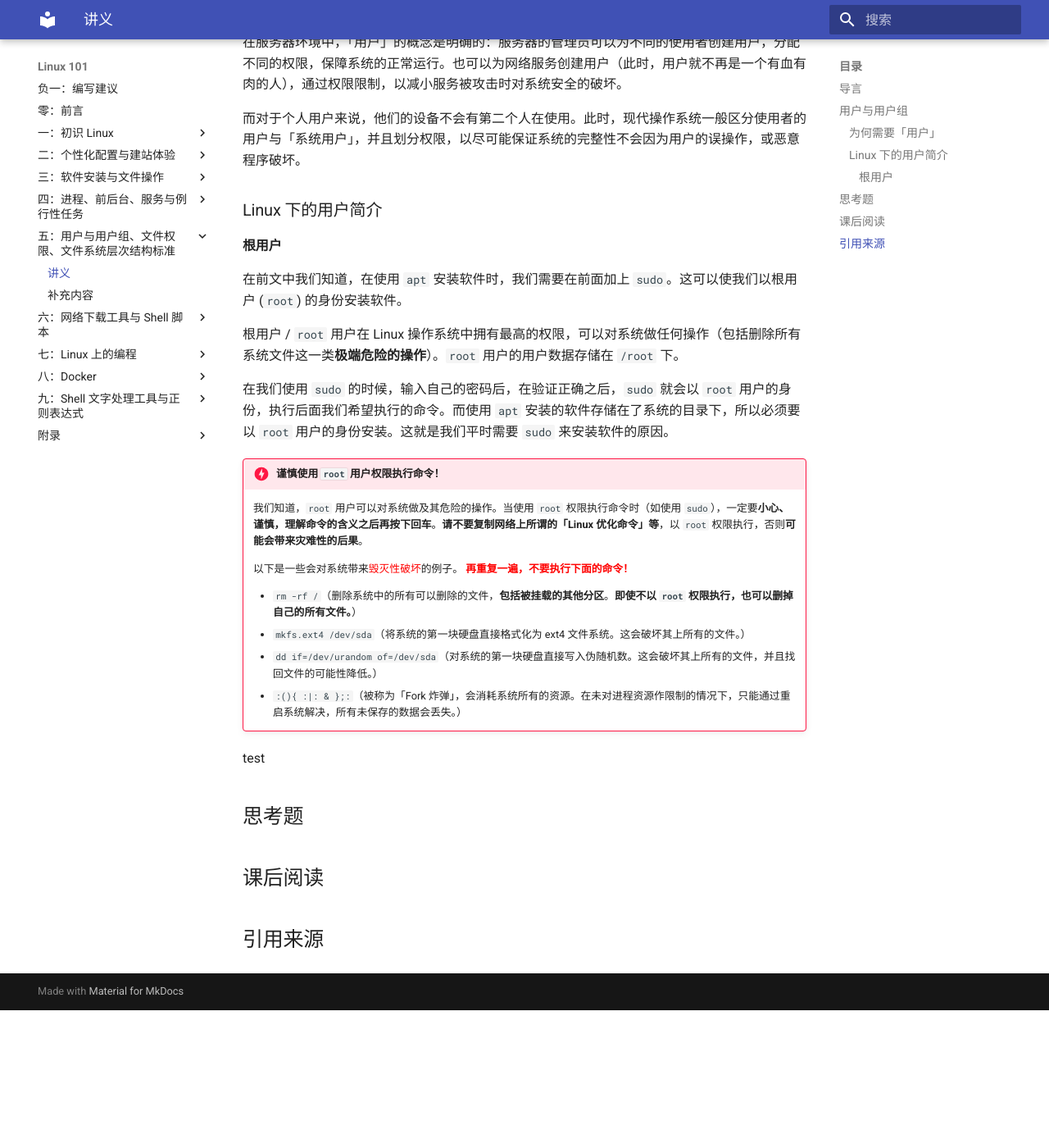
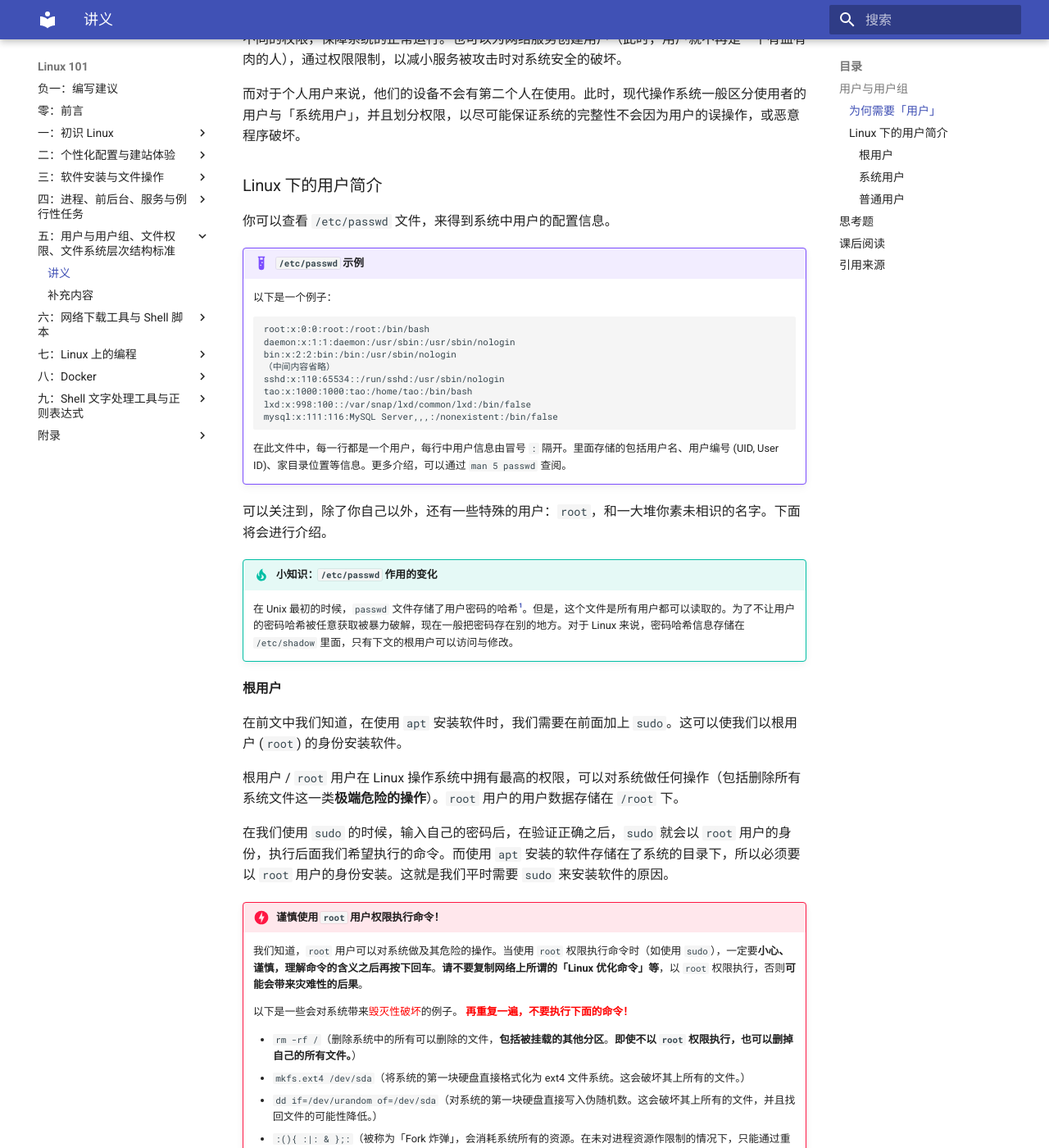
Before and after one commit to ustclug/Linux101-docs, an MkDocs documentation site: the page built from docs/Ch05/1.md, in a window 1280 px wide and 1400 px high, scrolled down 647 px. Shown: the whole window at 82% size. Built offline with MkDocs 1.6.1 and Material for MkDocs 9.7.7, drawn with Linux system fonts in a browser that asks for light colours; before the commit the page ends 1879 px from its top, so only the background shows below that; some of the changed text lies outside the part shown.

Commit message:
Ch05: commit yesterday's writing

````diff
--- a/docs/Ch05/1.md
+++ b/docs/Ch05/1.md
@@ -22,6 +22,31 @@
 而对于个人用户来说，他们的设备不会有第二个人在使用。此时，现代操作系统一般区分使用者的用户与「系统用户」，并且划分权限，以尽可能保证系统的完整性不会因为用户的误操作，或恶意程序破坏。
 
 ### Linux 下的用户简介
+
+你可以查看 `/etc/passwd` 文件，来得到系统中用户的配置信息。
+
+!!! example "`/etc/passwd` 示例"
+
+    以下是一个例子：
+
+    ```
+    root:x:0:0:root:/root:/bin/bash
+    daemon:x:1:1:daemon:/usr/sbin:/usr/sbin/nologin
+    bin:x:2:2:bin:/bin:/usr/sbin/nologin
+    （中间内容省略）
+    sshd:x:110:65534::/run/sshd:/usr/sbin/nologin
+    tao:x:1000:1000:tao:/home/tao:/bin/bash
+    lxd:x:998:100::/var/snap/lxd/common/lxd:/bin/false
+    mysql:x:111:116:MySQL Server,,,:/nonexistent:/bin/false
+    ```
+
+    在此文件中，每一行都是一个用户，每行中用户信息由冒号 `:` 隔开。里面存储的包括用户名、用户编号 (UID, User ID)、家目录位置等信息。更多介绍，可以通过 `man 5 passwd` 查阅。
+
+可以关注到，除了你自己以外，还有一些特殊的用户：`root`，和一大堆你素未相识的名字。下面将会进行介绍。
+
+!!! tip "小知识：`/etc/passwd` 作用的变化"
+
+    在 Unix 最初的时候，`passwd` 文件存储了用户密码的哈希[^1]。但是，这个文件是所有用户都可以读取的。为了不让用户的密码哈希被任意获取被暴力破解，现在一般把密码存在别的地方。对于 Linux 来说，密码哈希信息存储在 `/etc/shadow` 里面，只有下文的根用户可以访问与修改。
 
 #### 根用户
 
@@ -41,10 +66,27 @@
     * `dd if=/dev/urandom of=/dev/sda`（对系统的第一块硬盘直接写入伪随机数。这会破坏其上所有的文件，并且找回文件的可能性降低。）
     * `:(){ :|: & };:`（被称为「Fork 炸弹」，会消耗系统所有的资源。在未对进程资源作限制的情况下，只能通过重启系统解决，所有未保存的数据会丢失。）
 
-test
+#### 系统用户
+
+除了你、`root` 和其他在用你的电脑/服务器的人（如果有）以外，剩下还有很多用户，如 `nobody`, `www-data` 等。它们由系统或相关程序创建，用于执行服务等系统任务。**不要随意删除这些用户**，以免系统运行出现问题。
+
+!!! tip "技术层面上，系统用户和普通用户的区别"
+
+    一般地，在 Linux 中，系统用户的 UID 有一个指定范围，而这段范围在各个发行版中可能不同。如 Debian 使用了 100-999, 60000-64999 等区间分配给系统用户[^2]。
+
+    此外，由于系统用户的特殊性，它们一般默认禁止登录。
+
+#### 普通用户
+
+
 
 ## 思考题
 
 ## 课后阅读
 
 ## 引用来源
+
+TBD
+
+[^1]: 这里的哈希，指经过了[密码哈希函数](https://zh.wikipedia.org/wiki/%E5%AF%86%E7%A2%BC%E9%9B%9C%E6%B9%8A%E5%87%BD%E6%95%B8) ([Cryptographic hash function](https://en.wikipedia.org/wiki/Cryptographic_hash_function)) 的处理。密码哈希函数是一种特殊的单向函数，将任意大小的数据映射到一串长度固定的字符串，并且拥有一些优良的性质（如难以找到两个不同的数据，使得映射后的字符串相同），使其破解难度加大。
+[^2]: <https://www.debian.org/doc/debian-policy/ch-opersys.html#uid-and-gid-classes>
````
Also changed, not shown: other parts of docs/Ch05/1.md (+7 -7 lines).
